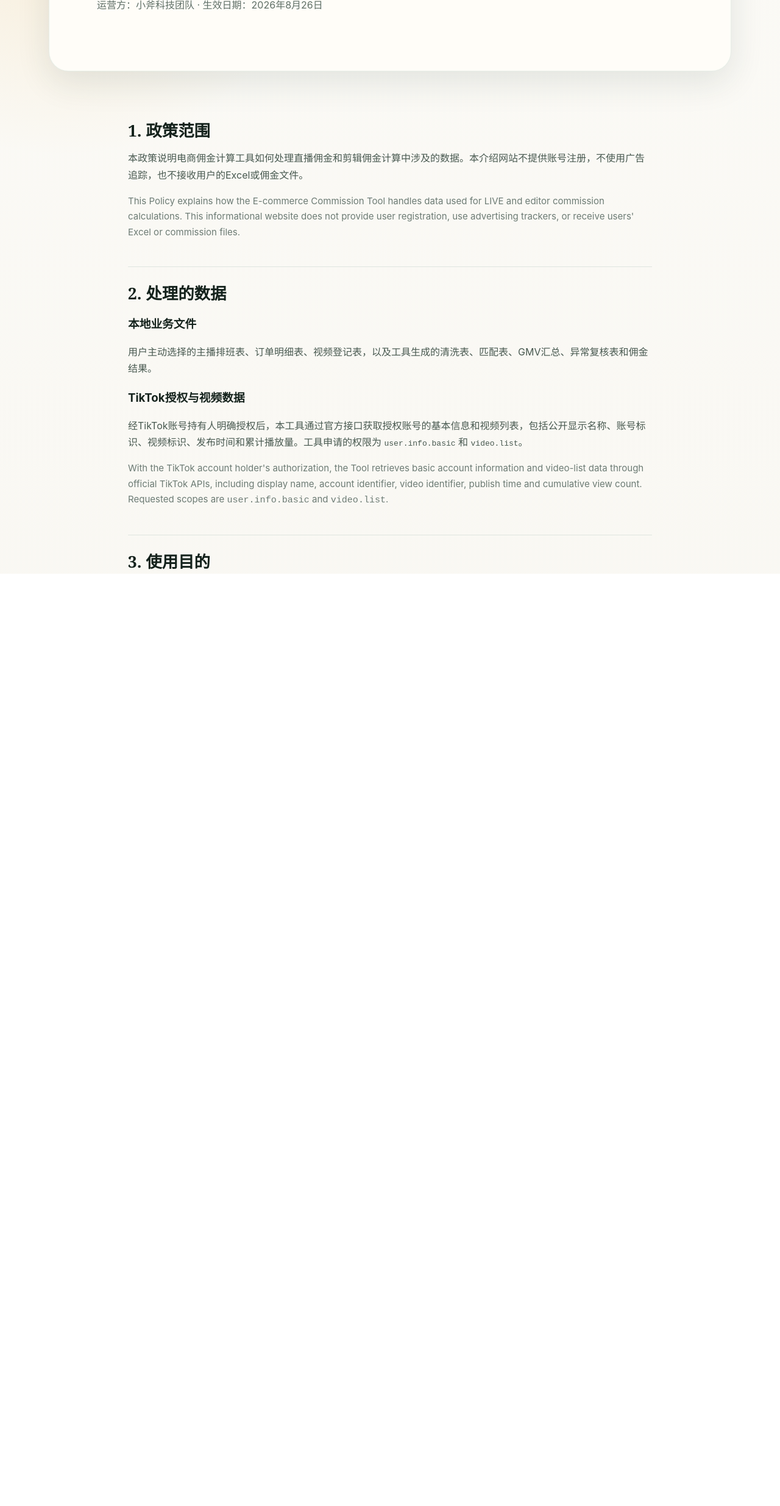
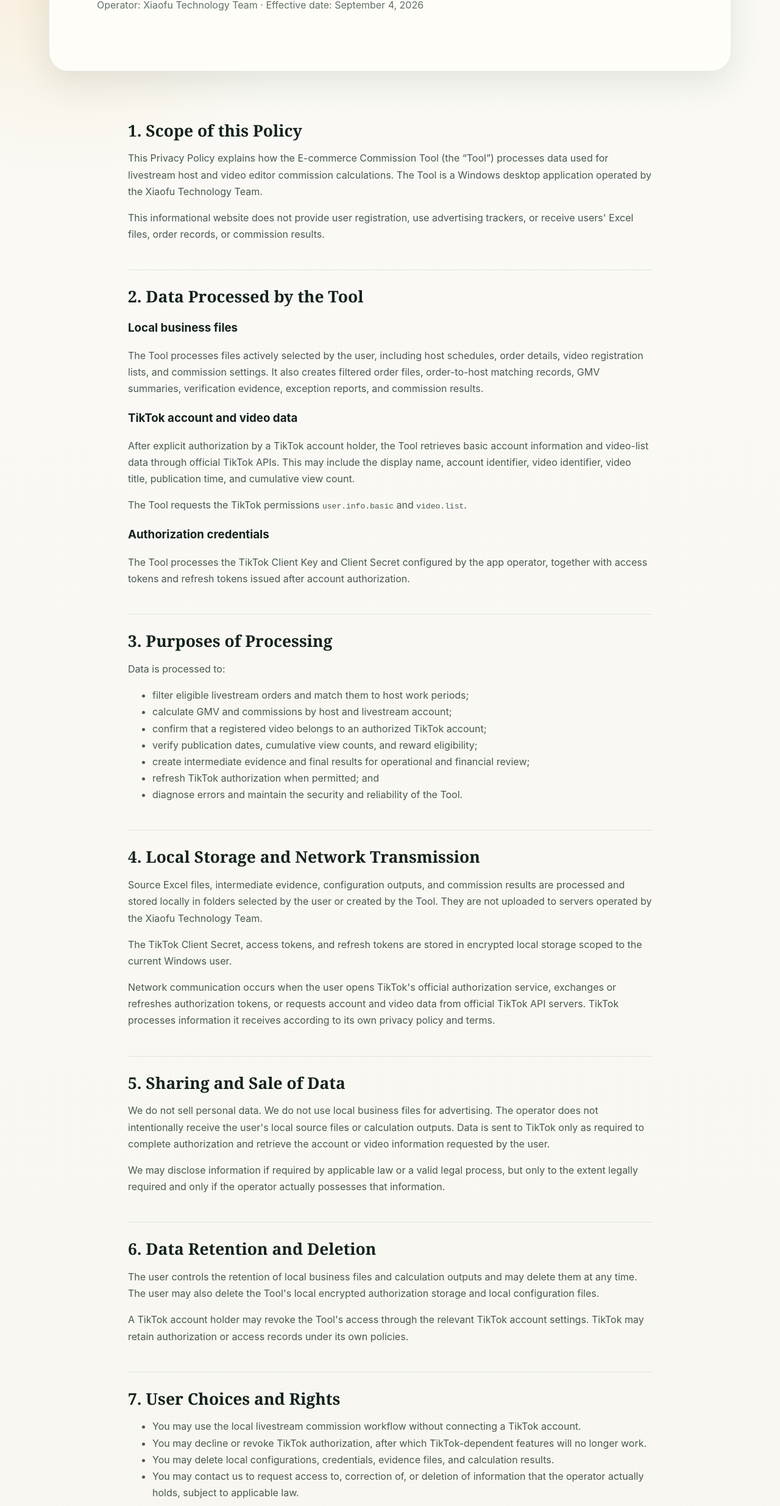
Before and after one commit to Gslullaby/commission-tool-site, a plain HTML site: page privacy.html in a window 1280 px wide. Shown: the part 330-2800 px from the top of the page at 61% size. Drawn offline with Linux system fonts and the light colour scheme.

Commit message:
Translate Privacy Policy to English

```diff
--- a/privacy.html
+++ b/privacy.html
@@ -1,28 +1,30 @@
 <!doctype html>
-<html lang="zh-CN">
+<html lang="en">
 <head>
   <meta charset="utf-8"><meta name="viewport" content="width=device-width, initial-scale=1">
-  <meta name="description" content="电商佣金计算工具隐私政策。">
-  <title>隐私政策 | 电商佣金计算工具</title>
+  <meta name="description" content="Privacy Policy for the E-commerce Commission Tool.">
+  <title>Privacy Policy | E-commerce Commission Tool</title>
   <link rel="stylesheet" href="styles.css">
 </head>
 <body>
-  <header class="site-header"><a class="brand" href="index.html"><span class="brand-mark" aria-hidden="true">XF</span><span>电商佣金计算工具</span></a><nav aria-label="主导航"><a href="index.html">产品介绍</a><a href="terms.html">服务条款</a><a href="privacy.html" aria-current="page">隐私政策</a></nav></header>
+  <header class="site-header"><a class="brand" href="index.html"><span class="brand-mark" aria-hidden="true">XF</span><span>E-commerce Commission Tool</span></a><nav aria-label="Main navigation"><a href="index.html">Overview</a><a href="terms.html">Terms of Service</a><a href="privacy.html" aria-current="page">Privacy Policy</a></nav></header>
   <main>
-    <section class="legal-hero"><div class="eyebrow">Privacy Policy</div><h1>隐私政策</h1><p class="legal-meta">运营方：小斧科技团队 · 生效日期：2026年8月26日</p></section>
+    <section class="legal-hero"><div class="eyebrow">Privacy</div><h1>Privacy Policy</h1><p class="legal-meta">Operator: Xiaofu Technology Team · Effective date: September 4, 2026</p></section>
     <div class="legal-content">
-      <section><h2>1. 政策范围</h2><p>本政策说明电商佣金计算工具如何处理直播佣金和剪辑佣金计算中涉及的数据。本介绍网站不提供账号注册，不使用广告追踪，也不接收用户的Excel或佣金文件。</p><p class="en">This Policy explains how the E-commerce Commission Tool handles data used for LIVE and editor commission calculations. This informational website does not provide user registration, use advertising trackers, or receive users' Excel or commission files.</p></section>
-      <section><h2>2. 处理的数据</h2><h3>本地业务文件</h3><p>用户主动选择的主播排班表、订单明细表、视频登记表，以及工具生成的清洗表、匹配表、GMV汇总、异常复核表和佣金结果。</p><h3>TikTok授权与视频数据</h3><p>经TikTok账号持有人明确授权后，本工具通过官方接口获取授权账号的基本信息和视频列表，包括公开显示名称、账号标识、视频标识、发布时间和累计播放量。工具申请的权限为 <code>user.info.basic</code> 和 <code>video.list</code>。</p><p class="en">With the TikTok account holder's authorization, the Tool retrieves basic account information and video-list data through official TikTok APIs, including display name, account identifier, video identifier, publish time and cumulative view count. Requested scopes are <code>user.info.basic</code> and <code>video.list</code>.</p></section>
-      <section><h2>3. 使用目的</h2><ul><li>筛选符合条件的直播订单并匹配到主播时段；</li><li>按主播和直播账号统计GMV及佣金；</li><li>核验登记视频是否属于已授权TikTok账号；</li><li>核验发布时间、累计播放量及奖励达标情况；</li><li>生成可供运营和财务复核的中间证据与结果文件；</li><li>排查错误并保障工具安全运行。</li></ul></section>
-      <section><h2>4. 存储与传输</h2><p>Excel原始文件、处理中间表和佣金结果默认在用户选择或工具创建的本地文件夹中处理和保存，不会上传到小斧科技团队运营的服务器。TikTok Client Secret、访问令牌和刷新令牌保存在当前Windows用户的本地加密存储中。</p><p>只有在使用TikTok授权或视频核验功能时，桌面应用会与TikTok官方授权页面及API服务器通信。TikTok对其收到的数据依照其自身隐私政策进行处理。</p><p class="en">Source workbooks, evidence files and commission outputs are processed and stored locally and are not uploaded to servers operated by the Xiaofu Technology Team. TikTok credentials and tokens are kept in encrypted local storage for the current Windows user. Network transmission occurs only when communicating with official TikTok authorization and API services.</p></section>
-      <section><h2>5. 共享、出售与保留</h2><p>我们不出售用户数据，也不将本地业务文件用于广告。运营方不会主动接收这些本地文件。数据保留期限由用户控制：用户可以删除本地原始文件、结果目录和本地加密授权存储。TikTok接口可能按照TikTok自身规则保存必要的授权或访问记录。</p></section>
-      <section><h2>6. 用户选择与权利</h2><ul><li>用户可以选择不连接TikTok账号；直播佣金的本地表格流程仍可独立使用。</li><li>用户可以在TikTok账号设置中撤销对本工具的授权。</li><li>用户可以删除本地配置、授权存储和计算结果。</li><li>如需了解、纠正或删除运营方实际持有的相关信息，可通过下方联系方式提出请求。</li></ul></section>
-      <section><h2>7. 数据安全</h2><p>本工具采用Windows当前用户范围的本地加密机制保护Client Secret和TikTok令牌。用户仍应保护Windows账号、电脑和输出文件夹，并避免向他人公开Client Secret、令牌或包含业务数据的工作簿。</p></section>
-      <section><h2>8. 儿童隐私</h2><p>本工具面向电商运营和财务工作人员，不面向儿童，也不会有意收集儿童个人信息。</p></section>
-      <section><h2>9. 政策更新</h2><p>当功能、数据处理方式或法律要求发生变化时，我们可能更新本政策，并在页面顶部更新生效日期。</p></section>
-      <section><h2>10. 联系方式</h2><p>如有隐私问题或数据请求，请通过公开GitHub主页联系小斧科技团队：<a href="https://github.com/Gslullaby">github.com/Gslullaby</a>。</p></section>
+      <section><h2>1. Scope of this Policy</h2><p>This Privacy Policy explains how the E-commerce Commission Tool (the “Tool”) processes data used for livestream host and video editor commission calculations. The Tool is a Windows desktop application operated by the Xiaofu Technology Team.</p><p>This informational website does not provide user registration, use advertising trackers, or receive users' Excel files, order records, or commission results.</p></section>
+      <section><h2>2. Data Processed by the Tool</h2><h3>Local business files</h3><p>The Tool processes files actively selected by the user, including host schedules, order details, video registration lists, and commission settings. It also creates filtered order files, order-to-host matching records, GMV summaries, verification evidence, exception reports, and commission results.</p><h3>TikTok account and video data</h3><p>After explicit authorization by a TikTok account holder, the Tool retrieves basic account information and video-list data through official TikTok APIs. This may include the display name, account identifier, video identifier, video title, publication time, and cumulative view count.</p><p>The Tool requests the TikTok permissions <code>user.info.basic</code> and <code>video.list</code>.</p><h3>Authorization credentials</h3><p>The Tool processes the TikTok Client Key and Client Secret configured by the app operator, together with access tokens and refresh tokens issued after account authorization.</p></section>
+      <section><h2>3. Purposes of Processing</h2><p>Data is processed to:</p><ul><li>filter eligible livestream orders and match them to host work periods;</li><li>calculate GMV and commissions by host and livestream account;</li><li>confirm that a registered video belongs to an authorized TikTok account;</li><li>verify publication dates, cumulative view counts, and reward eligibility;</li><li>create intermediate evidence and final results for operational and financial review;</li><li>refresh TikTok authorization when permitted; and</li><li>diagnose errors and maintain the security and reliability of the Tool.</li></ul></section>
+      <section><h2>4. Local Storage and Network Transmission</h2><p>Source Excel files, intermediate evidence, configuration outputs, and commission results are processed and stored locally in folders selected by the user or created by the Tool. They are not uploaded to servers operated by the Xiaofu Technology Team.</p><p>The TikTok Client Secret, access tokens, and refresh tokens are stored in encrypted local storage scoped to the current Windows user.</p><p>Network communication occurs when the user opens TikTok's official authorization service, exchanges or refreshes authorization tokens, or requests account and video data from official TikTok API servers. TikTok processes information it receives according to its own privacy policy and terms.</p></section>
+      <section><h2>5. Sharing and Sale of Data</h2><p>We do not sell personal data. We do not use local business files for advertising. The operator does not intentionally receive the user's local source files or calculation outputs. Data is sent to TikTok only as required to complete authorization and retrieve the account or video information requested by the user.</p><p>We may disclose information if required by applicable law or a valid legal process, but only to the extent legally required and only if the operator actually possesses that information.</p></section>
+      <section><h2>6. Data Retention and Deletion</h2><p>The user controls the retention of local business files and calculation outputs and may delete them at any time. The user may also delete the Tool's local encrypted authorization storage and local configuration files.</p><p>A TikTok account holder may revoke the Tool's access through the relevant TikTok account settings. TikTok may retain authorization or access records under its own policies.</p></section>
+      <section><h2>7. User Choices and Rights</h2><ul><li>You may use the local livestream commission workflow without connecting a TikTok account.</li><li>You may decline or revoke TikTok authorization, after which TikTok-dependent features will no longer work.</li><li>You may delete local configurations, credentials, evidence files, and calculation results.</li><li>You may contact us to request access to, correction of, or deletion of information that the operator actually holds, subject to applicable law.</li></ul></section>
+      <section><h2>8. Data Security</h2><p>The Tool uses Windows user-scoped encryption to protect locally stored TikTok Client Secrets and authorization tokens. Users remain responsible for protecting their Windows account, device, source files, and output folders. Client Secrets, tokens, and business workbooks should not be shared publicly.</p><p>No security measure can guarantee absolute protection. Users should promptly revoke TikTok access and remove local credentials if they believe their device or account has been compromised.</p></section>
+      <section><h2>9. Children's Privacy</h2><p>The Tool is intended for e-commerce operations and finance personnel. It is not directed to children, and we do not knowingly collect personal information from children through the Tool.</p></section>
+      <section><h2>10. International and Third-Party Processing</h2><p>TikTok services may process account and API data in locations determined by TikTok. Users should review TikTok's privacy disclosures before authorizing an account. The Tool does not control TikTok's independent processing practices.</p></section>
+      <section><h2>11. Changes to this Policy</h2><p>We may update this Policy when the Tool's functionality, data practices, or legal requirements change. The revised effective date will be displayed at the top of this page.</p></section>
+      <section><h2>12. Contact</h2><p>For privacy questions or requests, contact the Xiaofu Technology Team through its public GitHub profile: <a href="https://github.com/Gslullaby">github.com/Gslullaby</a>.</p></section>
     </div>
   </main>
-  <footer><div class="footer-inner"><span>© 2026 小斧科技团队</span><div class="footer-links"><a href="index.html">产品介绍</a><a href="terms.html">服务条款</a></div></div></footer>
+  <footer><div class="footer-inner"><span>© 2026 Xiaofu Technology Team</span><div class="footer-links"><a href="index.html">Overview</a><a href="terms.html">Terms of Service</a></div></div></footer>
 </body>
 </html>
```
